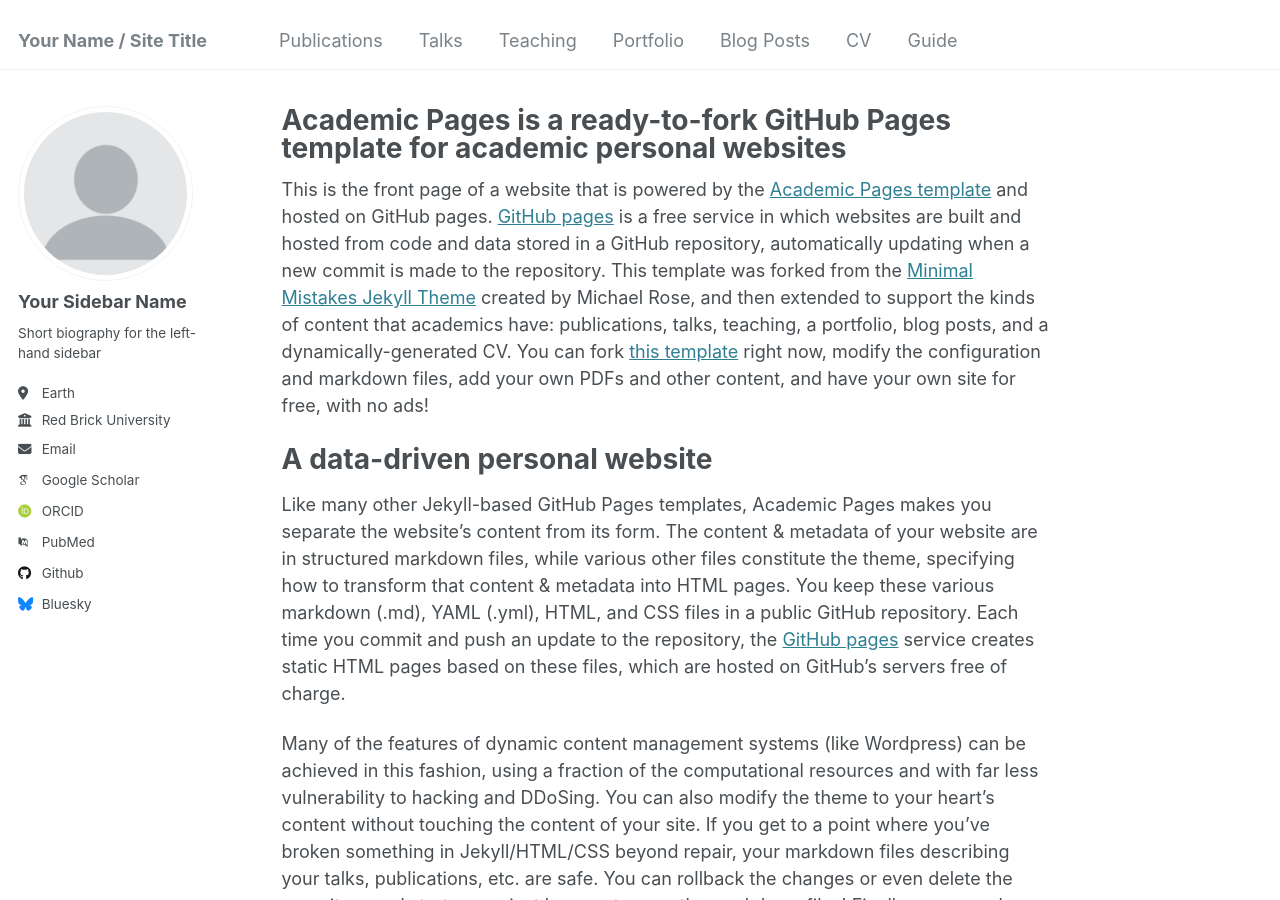
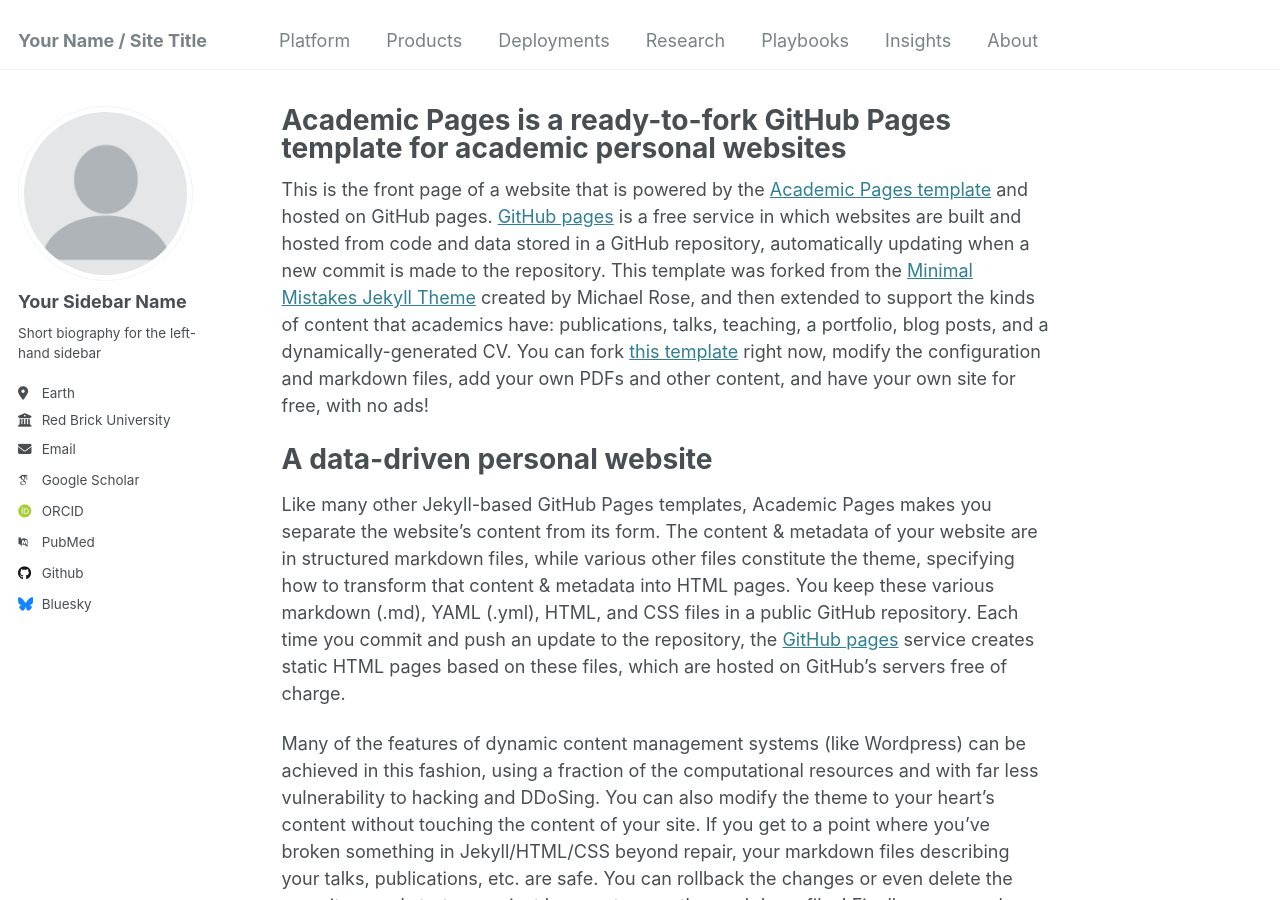
Before and after one commit to integritystudio/.github, a Jekyll site: the page built from _pages/about.md, in a window 1280 px wide and 900 px high. Built offline with Jekyll 4.4.1, drawn with Linux system fonts in a browser that asks for light colours; some web fonts are replaced; part of the change alters nothing that is shown.

Commit message:
Modify navigation links in header
Updated navigation links in the header by adding new items and removing some existing ones.

```diff
--- a/_data/navigation.yml
+++ b/_data/navigation.yml
@@ -1,27 +1,21 @@
-# The following is the order of the links in the header of the website.
-#
-# Changing the order here will adjust the order and you can also add additional
-# links. Removing a link prevents it from showing in the header, but does not
-# prevent it from being included in the site.
+main:
+  - title: "Platform"
+    url: /platform/
 
-main:
-  - title: "Publications"
-    url: /publications/
+  - title: "Products"
+    url: /products/
 
-  - title: "Talks"
-    url: /talks/
+  - title: "Deployments"
+    url: /deployments/
 
-  - title: "Teaching"
-    url: /teaching/
+  - title: "Research"
+    url: /research/
 
-  - title: "Portfolio"
-    url: /portfolio/
+  - title: "Playbooks"
+    url: /playbooks/
 
-  - title: "Blog Posts"
-    url: /year-archive/
+  - title: "Insights"
+    url: /insights/
 
-  - title: "CV"
-    url: /cv/
-
-  - title: "Guide"
-    url: /markdown/
+  - title: "About"
+    url: /about/
```
